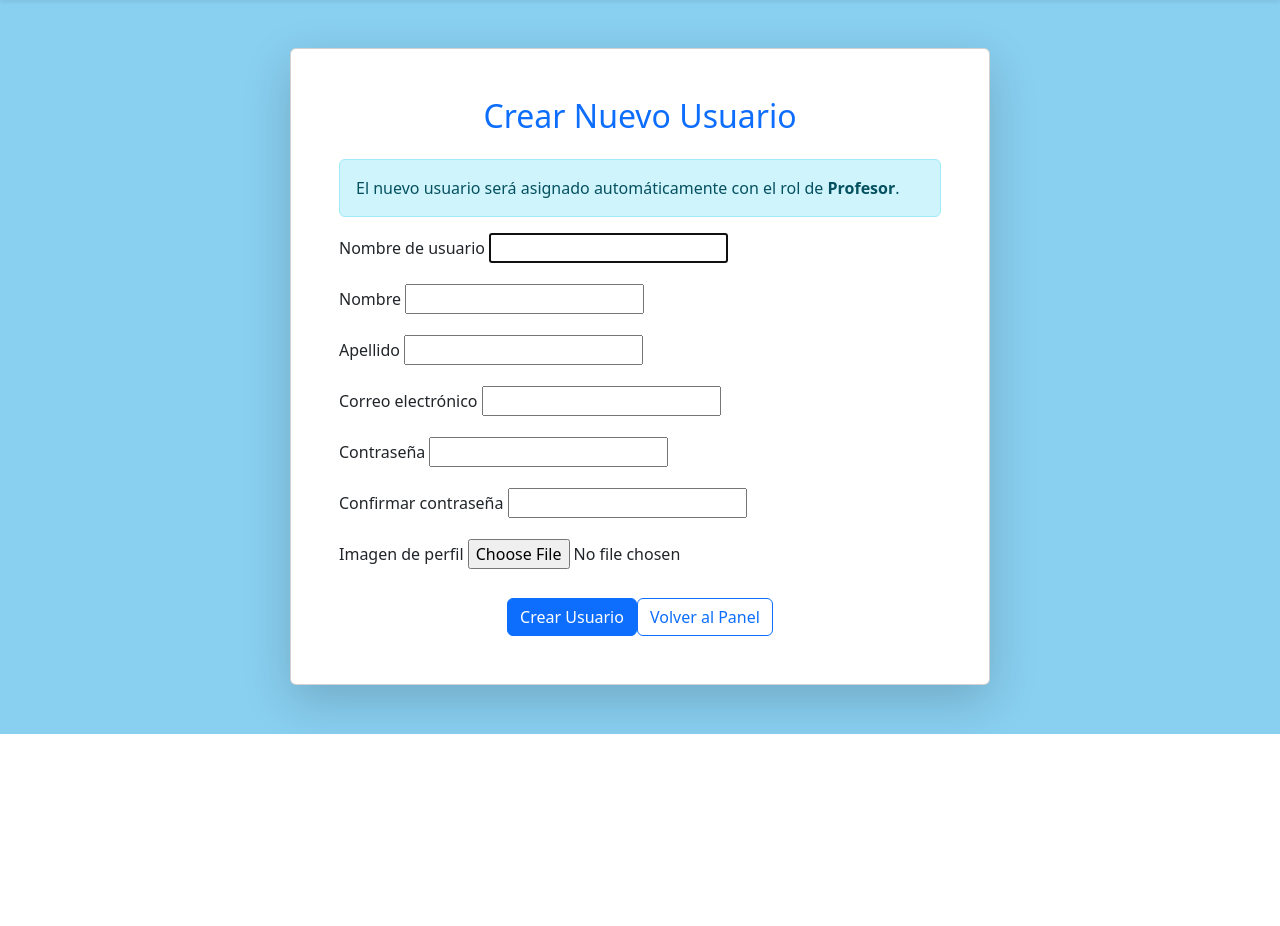
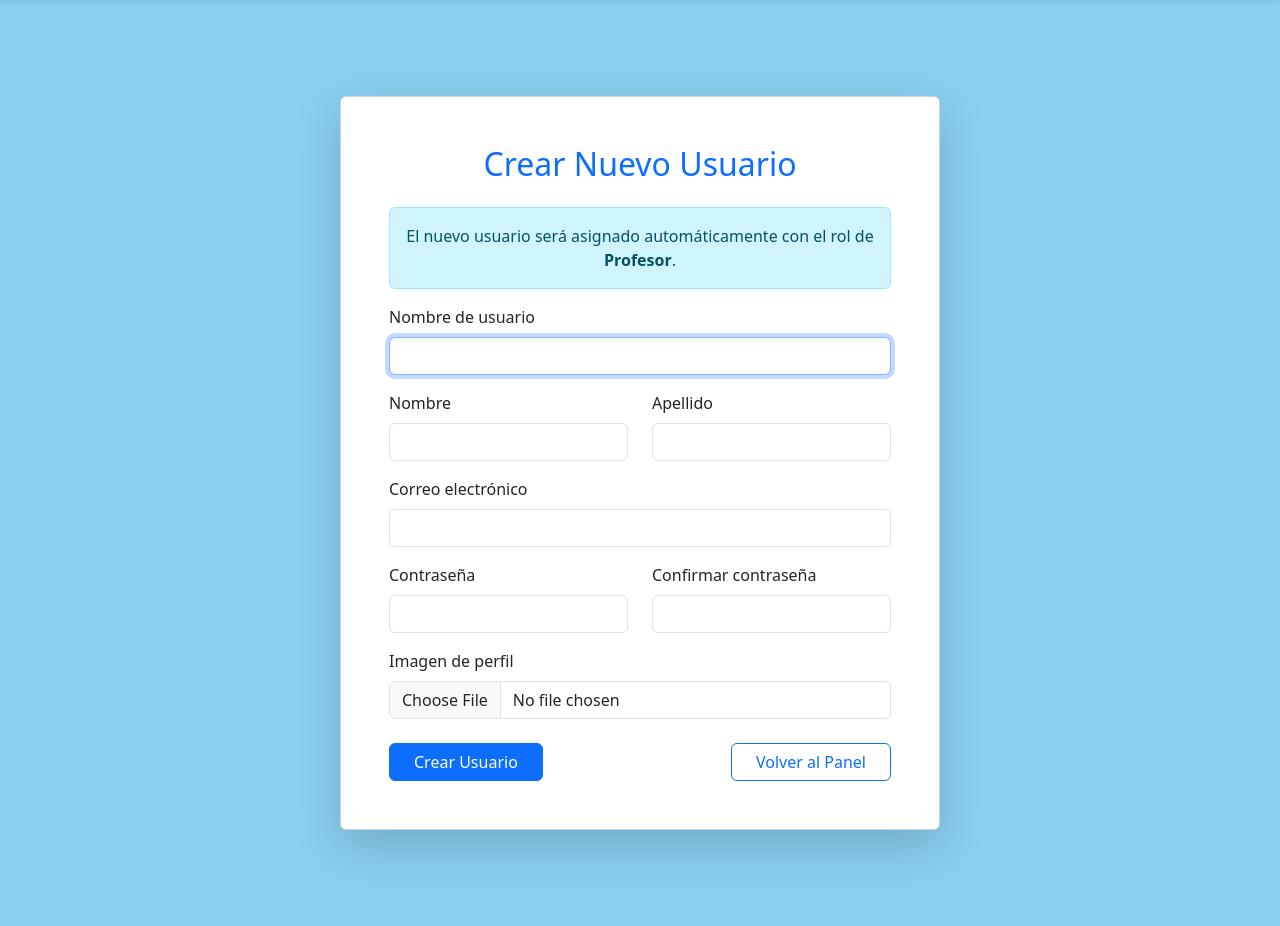
Before and after one commit to ConstanzaPavez/srvSIGEM, a Django app: page /crear_usuario/ in a window 1280 px wide. Shown: the part 66-992 px from the top of the page. Before the commit the page ends 800 px from the top, so only its background shows below. Run offline with Django 4.2, Linux system fonts and the light colour scheme; the visitor is signed in with stand-in values (Sample User, id 1); some libraries are stand-ins or nearby versions.

Commit message:
arreglo crear usuario

```diff
--- a/appSIGEM/templates/paginas/login/crear_usuario.html
+++ b/appSIGEM/templates/paginas/login/crear_usuario.html
@@ -1,57 +1,64 @@
 {% extends "base.html" %}
 {% load static %}
-{% block title %}Iniciar Sesión{% endblock %}
+{% load widget_tweaks %}
+{% block title %}Crear Nuevo Usuario{% endblock %}
+
 {% block content %}
-<div class="container d-flex justify-content-center align-items-center min-vh-50">
-    <div class="card shadow-lg p-5" style="width: 100%; max-width: 700px;">
+<div class="container d-flex justify-content-center align-items-center min-vh-75 py-5">
+  <div class="card shadow-lg p-4 p-md-5" style="width: 100%; max-width: 600px;">
     <h2 class="text-center text-primary mb-4">Crear Nuevo Usuario</h2>
 
-        <div class="alert alert-info" role="alert">
+    <div class="alert alert-info text-center" role="alert">
       El nuevo usuario será asignado automáticamente con el rol de <strong>Profesor</strong>.
     </div>
 
-        <form method="POST" enctype="multipart/form-data">
+    <form method="POST" enctype="multipart/form-data" novalidate>
       {% csrf_token %}
 
       <div class="mb-3">
         <label for="id_username" class="form-label">Nombre de usuario</label>
-                {{ form.username }}
+        {{ form.username|add_class:"form-control" }}
       </div>
-            <div class="mb-3">
+
+      <div class="row">
+        <div class="col-md-6 mb-3">
           <label for="id_first_name" class="form-label">Nombre</label>
-                {{ form.first_name }}
+          {{ form.first_name|add_class:"form-control" }}
         </div>
-            <div class="mb-3">
+        <div class="col-md-6 mb-3">
           <label for="id_last_name" class="form-label">Apellido</label>
-                {{ form.last_name }}
+          {{ form.last_name|add_class:"form-control" }}
         </div>
+      </div>
+
       <div class="mb-3">
         <label for="id_email" class="form-label">Correo electrónico</label>
-                {{ form.email }}
-            </div>
-            <div class="mb-3">
-                <label for="id_password1" class="form-label">Contraseña</label>
-                {{ form.password1 }}
-            </div>
-            <div class="mb-3">
-                <label for="id_password2" class="form-label">Confirmar contraseña</label>
-                {{ form.password2 }}
-            </div>
-            <div class="mb-3">
-                <label for="id_imagen_perfil" class="form-label">Imagen de perfil</label>
-                {{ form.imagen_perfil }}
-            </div>
-            <div class="mt-4 d-flex justify-content-center">
-                <button type="submit" class="btn btn-primary btn-block">Crear Usuario</button>
-
-                <a href="{% url 'admin_panel' %}" class="btn btn-outline-primary d-flex align-items-center gap-2">Volver al Panel</a>
+        {{ form.email|add_class:"form-control" }}
       </div>
 
-
-        </form>
-
-
+      <div class="row">
+        <div class="col-md-6 mb-3">
+          <label for="id_password1" class="form-label">Contraseña</label>
+          {{ form.password1|add_class:"form-control" }}
+        </div>
+        <div class="col-md-6 mb-3">
+          <label for="id_password2" class="form-label">Confirmar contraseña</label>
+          {{ form.password2|add_class:"form-control" }}
         </div>
       </div>
+
+      <div class="mb-4">
+        <label for="id_imagen_perfil" class="form-label">Imagen de perfil</label>
+        {{ form.imagen_perfil|add_class:"form-control" }}
+      </div>
+
+      <div class="d-flex justify-content-between">
+        <button type="submit" class="btn btn-primary px-4">Crear Usuario</button>
+        <a href="{% url 'admin_panel' %}" class="btn btn-outline-primary px-4">Volver al Panel</a>
+      </div>
+    </form>
+  </div>
+</div>
+
 <script src="https://cdn.jsdelivr.net/npm/bootstrap@5.3.0/dist/js/bootstrap.bundle.min.js"></script>
 {% endblock %}
--- a/srvSIGEM/settings.py
+++ b/srvSIGEM/settings.py
@@ -27,7 +27,7 @@ INSTALLED_APPS = [
     'django.contrib.messages',
     'django.contrib.staticfiles',
     'appSIGEM',
-     'widget_tweaks',
+    'widget_tweaks',
 ]
 
 MIDDLEWARE = [
```
Also changed, not shown: appSIGEM/templates/paginas/carrito/ver_carrito.html (+21 -17 lines). Lines whose indentation alone changed are shown as unchanged.
